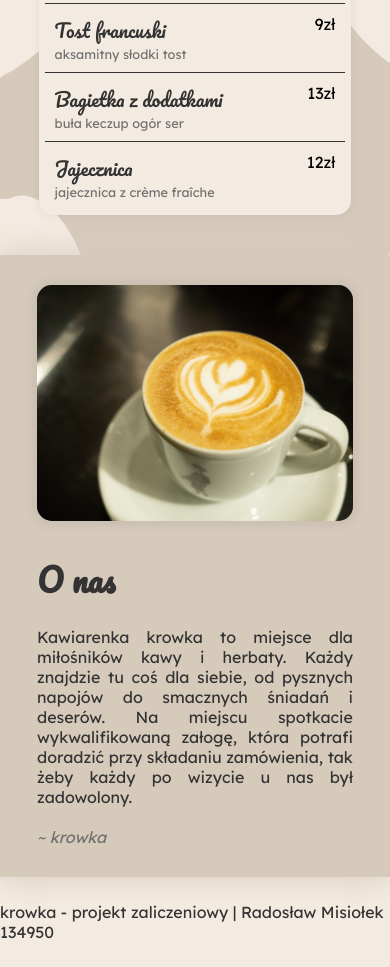
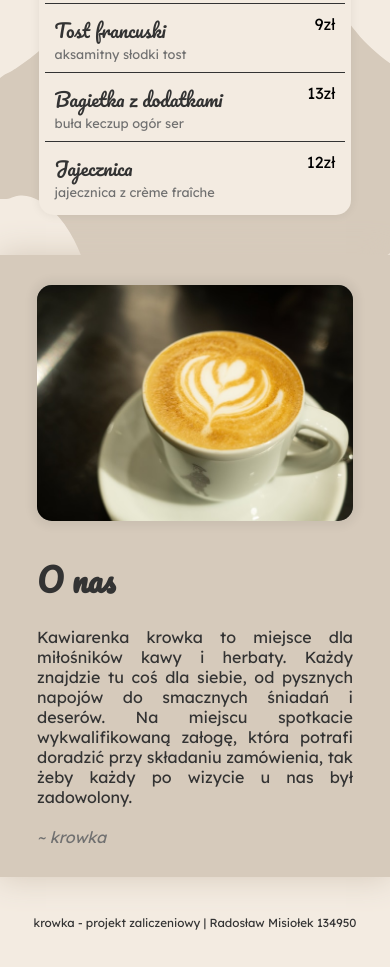
Before and after one commit to radekxpl53/krowka-tea, a plain HTML site: page index.html in a window 390 px wide. Shown: the part 4779-5746 px from the top of the page. Drawn offline with Linux system fonts and the light colour scheme.

Commit message:
drobne zmiany w responzywności, oraz dodane metadane strony i favicon

```diff
--- a/index.html
+++ b/index.html
@@ -3,7 +3,9 @@
 <head>
     <meta charset="UTF-8">
     <meta name="viewport" content="width=device-width, initial-scale=1.0">
-    <title>Document</title>
+    <meta name="description" content="strona internetowa kawiarnii krowka">
+    <title>krowka</title>
+    <link rel="shortcut icon" href="images/icon.svg" type="image/x-icon">
     <link rel="stylesheet" href="style.css">
 </head>
 <body>
--- a/style.css
+++ b/style.css
@@ -372,7 +372,7 @@ footer {
     justify-content: center;
 }
 
-footer p {
+.footer-content p {
     font-family: var(--font-sans);
     color: var(--text-color);
     font-size: 1rem;
@@ -424,6 +424,10 @@ footer p {
     .about-section .image-container {
         width: 90%;
     }
+
+    .footer-content p {
+        font-size: 3vw;
+    }
 }
 
 @media (max-width: 466px) {
```
Also changed, not shown: images/icon.svg (added).
